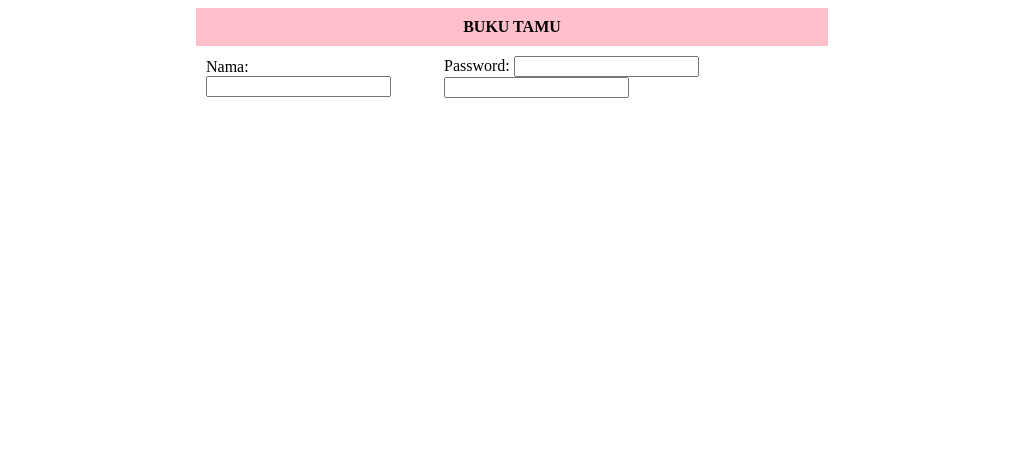
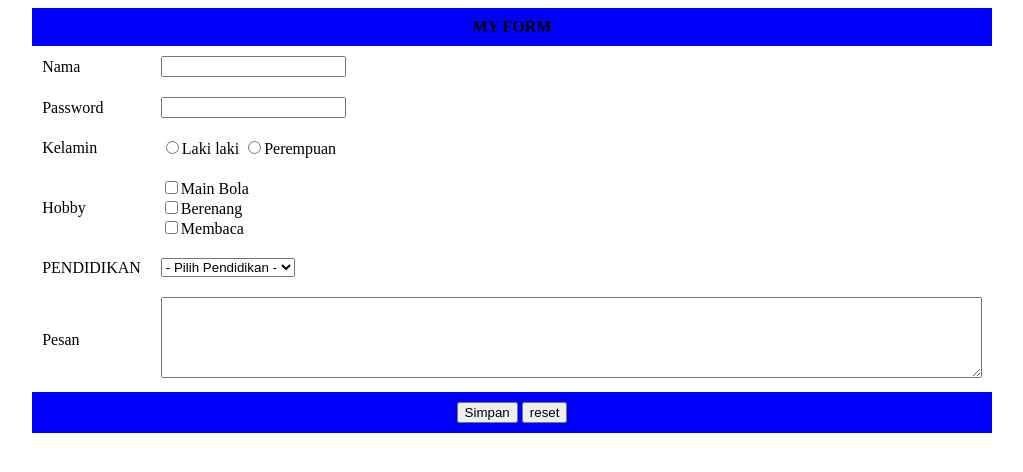
Before and after one commit to ramadhanhacep/web-1, a plain HTML site: page latihan3.html in a window 1280 px wide. Shown: the whole page, without its empty margins (128-1151 px from the left). Drawn offline with Linux system fonts and the light colour scheme.

Commit message:
Update latihan3.html

```diff
--- a/latihan3.html
+++ b/latihan3.html
@@ -1,23 +1,71 @@
 <!DOCTYPE html>
 <html>
   <head>
-    <body>
-    <table align="center" width="50%" cellpadding="10" cellspacing="0">
+    <title>Form</title>
+  </head>
+  <body>
+    <form name="formulir">
+      <table align="center" width="50%" cellpadding="10" cellspacing="0">
       <thead>
-        <tr bgcolor="pink">
-          <th colspan="2">BUKU TAMU</th>
+        <tr bgcolor="blue">
+          <th colspan="2">MY FORM</th>
         </tr>
       </thead>
-      <form>
-      <td>Nama:
-        <input type="text" name="nama" value="" />
-      </td>
-      <td>Password:
-        <input type="text" password="text" value="" />
-        &nbsp;
-        <input type=""
-      </td>
-      </form>
+      <tfoot>
+        <tr bgcolor="blue">
+          <th colspan="2">
+            <input type="submit" name="Simpan" value="Simpan">
+            <input type="reset" name="reset" value="reset">
+          </th>
+        </tr>
+      </tfoot>
+      <tbody>
+        <tr>
+          <td>Nama</td>
+          <td>
+            <input type="text" name="nama" value="" />
+          </td>
+        </tr>
+        <tr>
+          <td>Password</td>
+          <td>
+            <input type="password" name="password" value="" />
+          </td>
+        </tr>
+        <tr>
+          <td>Kelamin</td>
+          <td>
+            <input type="radio" name="jk" value="L">Laki laki
+            <input type="radio" name="jk" value="P">Perempuan
+          </td>
+        </tr>
+        <tr>
+          <td>Hobby</td>
+          <td>
+            <input type="checkbox" name="jk" value="Main Bola">Main Bola<br/>
+            <input type="checkbox" name="jk" value="Berenang">Berenang<br/>
+            <input type="checkbox" name="jk" value="Membaca">Membaca<br/>
+          </td>
+        </tr>
+        <tr>
+          <td>PENDIDIKAN</td>
+          <td>
+            <select name="PENDIDIKAN">
+              <option value="--Pilih Pendidikan--">- Pilih Pendidikan -</option>
+              <option value="SD">SD</option>
+              <option value="SMP">SMP</option>
+              <option value="SMK">SMK</option>
+              <option value="Kuliah">Kuliah</option>
+            </select>
+          </td>
+        </tr>
+        <tr>
+          <td>Pesan</td>
+          <td>
+            <textarea name="Pesan" cols="100" rows="5"></textarea>
+          </td>
+        </tr>
+      </tbody>
     </table>
     </body>
 </html>
```
